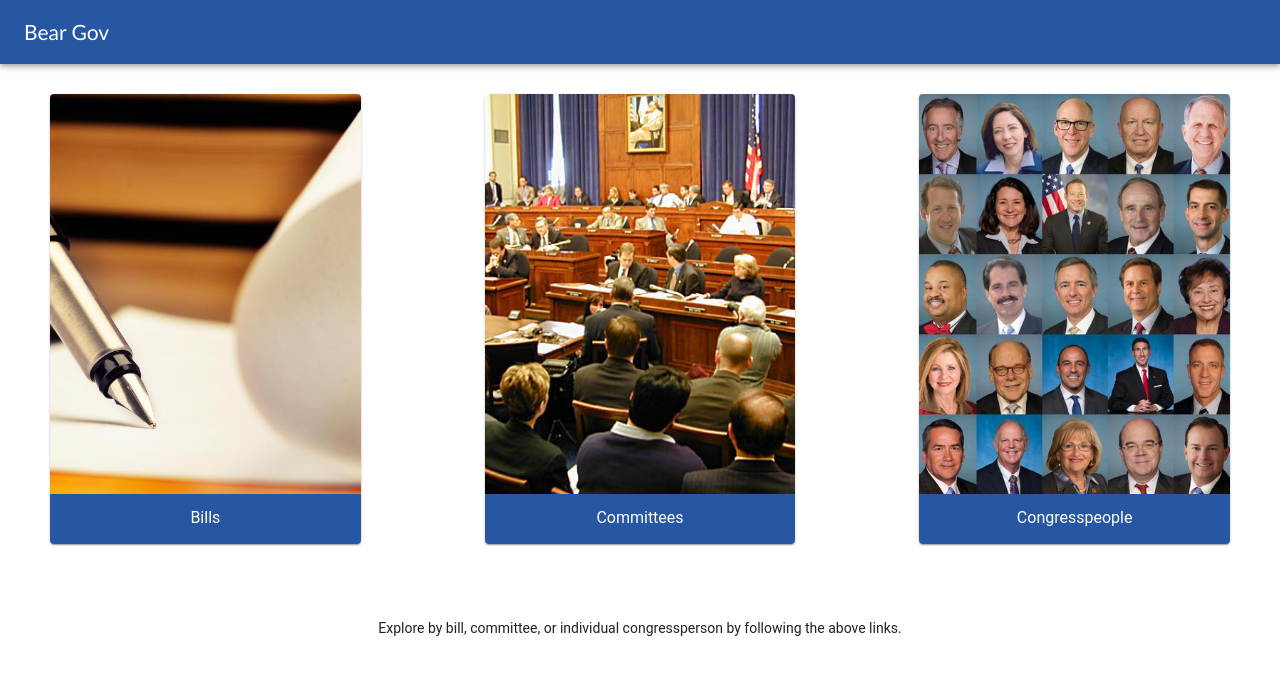
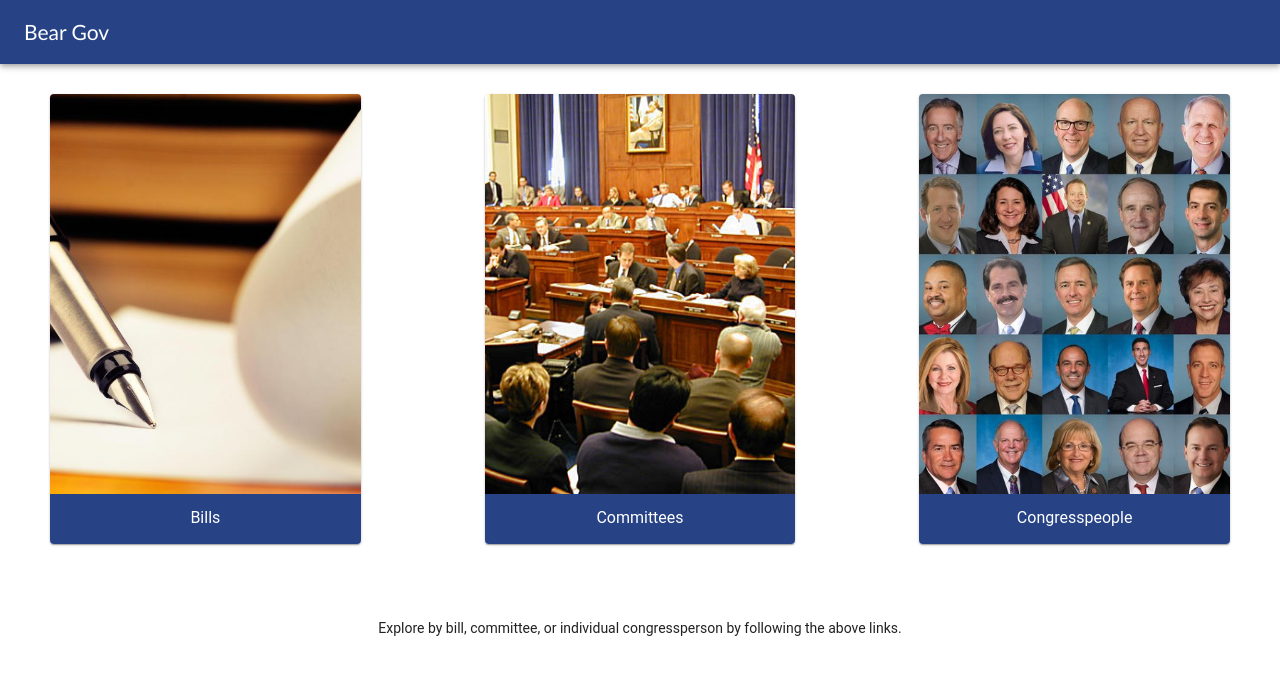
Before and after one commit to aweinber/i-study-front-end, a React (Create React App) app: page / in a window 1280 px wide. Shown: the top 674 px of the page. Built offline with nearby package versions, Linux system fonts and the light colour scheme.

Commit message:
changing link location for committee members

```diff
--- a/src/components/Header.js
+++ b/src/components/Header.js
@@ -6,7 +6,7 @@ import { withStyles } from '@material-ui/core/styles'
 
 const styles = theme =>  ({
     appBar: {
-        backgroundColor: "#2756a3",
+        backgroundColor: "#274386",
         position: "static",
     },
     title: {
--- a/src/index.js
+++ b/src/index.js
@@ -27,7 +27,7 @@ ReactDOM.render((
             <Route path="/" exact component={Home} />
             <Route path="/about" component={About} />
             <Route path="/bills" component={BillDetail} />
-            <Route path="/committee-members" component={CommitteeMembers} />
+            <Route path="/committees" component={CommitteeMembers} />
             <Route path="/influence" component={Influence} />
             <Route path="/login" component={Login} />
             <Route path="/members" component={Members} />
--- a/src/pages/Home.js
+++ b/src/pages/Home.js
@@ -45,7 +45,7 @@ const styles = theme => ({
     },
     linkBackground: {
         height: '50px',
-        backgroundColor: '#2756a3'
+        backgroundColor: '#274386'
     },
     linkNames: {
         color: 'white',
@@ -79,7 +79,7 @@ class Home extends Component {
 
                 <Grid item xs={4} className={classes.item}>
                     <Card className={classes.card}>
-                        <CardActionArea href="/committee-members">
+                        <CardActionArea href="/committees">
                         <CardMedia image={committee} className={classes.media}/>
                         <div className={classes.linkBackground}>
                             <Typography className={classes.linkNames}>
```
